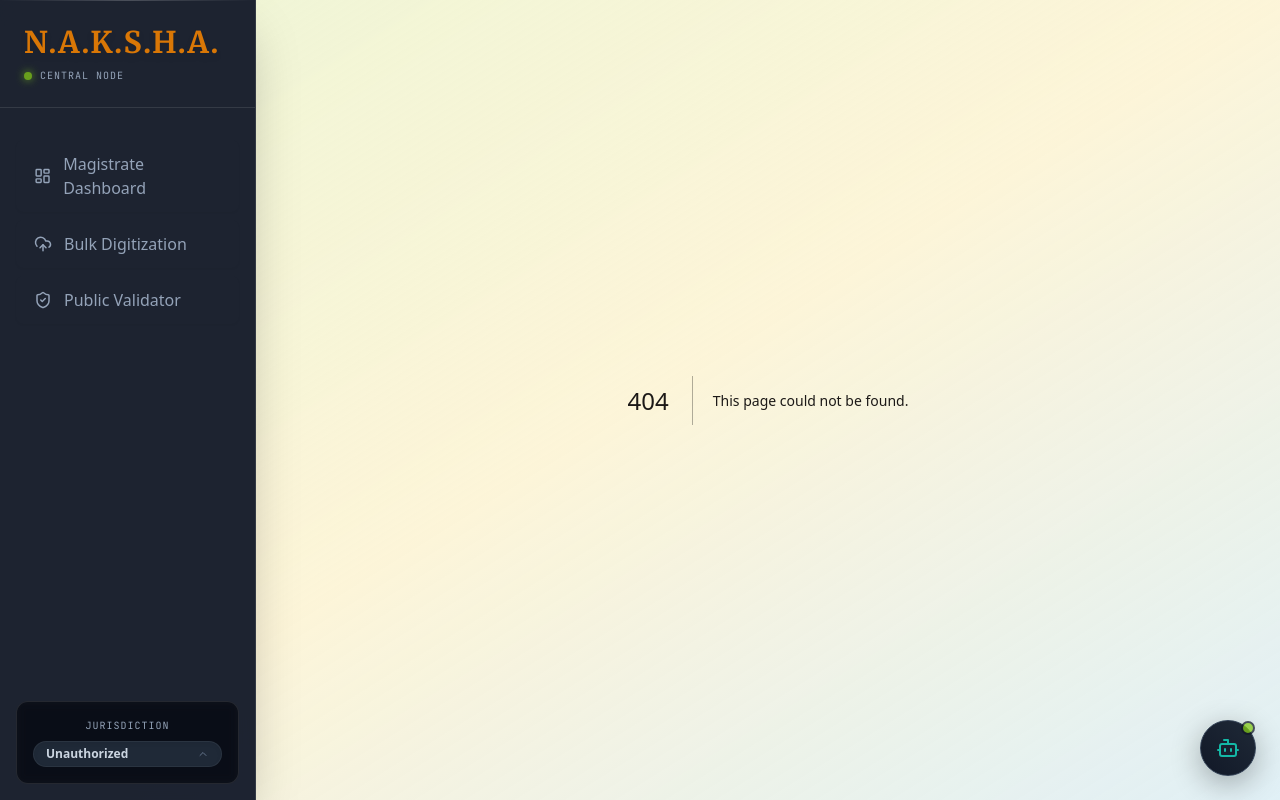
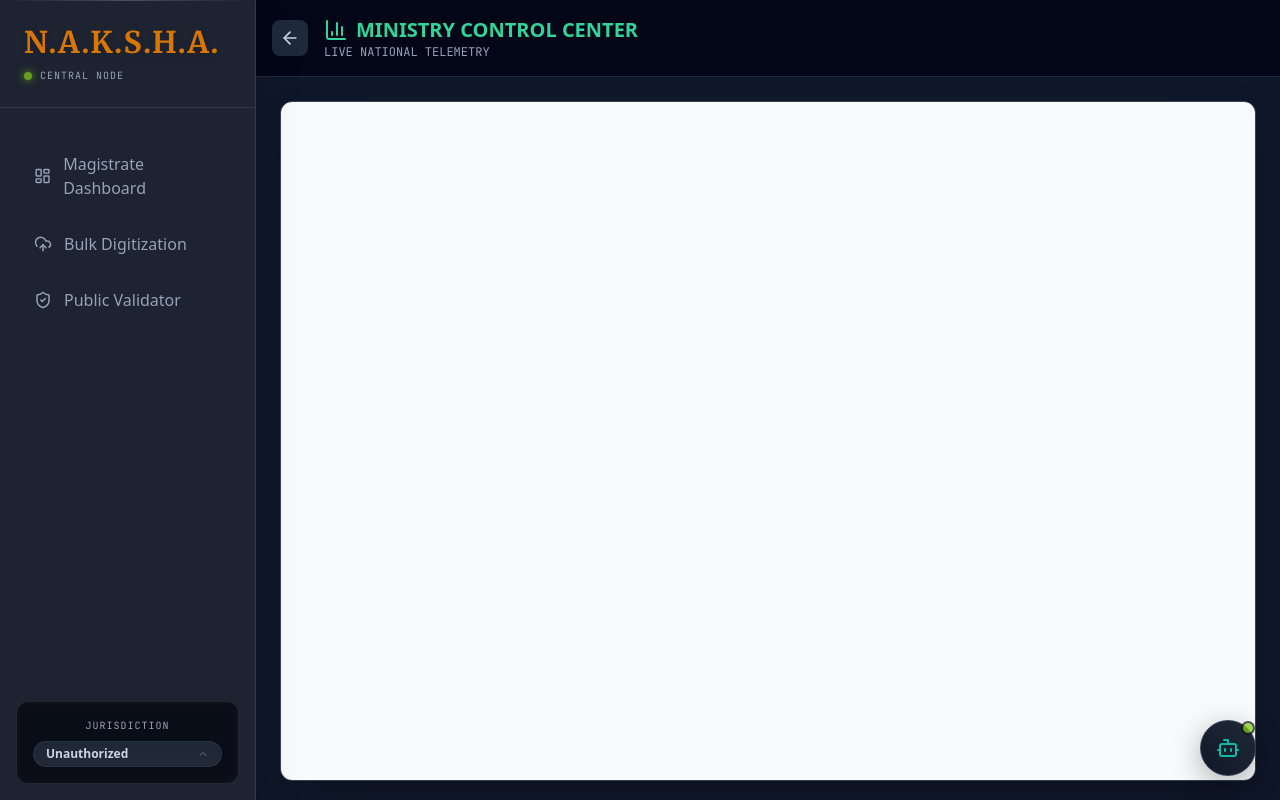
Before and after one commit to AmanBanik/NAKSHA_base, a Next.js app in the folder naksha-portal/: page /analytics in a window 1280 px wide. Before the commit this address had no page. Built offline with nearby package versions, Linux system fonts and the light colour scheme.

Commit message:
Feature: Embed Live Grafana Ministry Control Center seamlessly into the Next.js portal

```diff
--- /dev/null
+++ b/naksha-portal/src/app/analytics/page.tsx
@@ -0,0 +1,53 @@
+'use client';
+import { useEffect, useState } from 'react';
+import { BarChart3, ArrowLeft } from 'lucide-react';
+import { useRouter } from 'next/navigation';
+
+export default function AnalyticsPage() {
+    const router = useRouter();
+    const [grafanaUrl, setGrafanaUrl] = useState<string>('');
+
+    useEffect(() => {
+        // Dynamically grab the current Azure VM IP so we don't have to hardcode it!
+        // We look for the dashboard UID 'naksha_main'. We will set this UID when we create it in Grafana.
+        const currentHost = window.location.hostname;
+        setGrafanaUrl(`http://${currentHost}:3001/d/naksha_main/national-analytics?orgId=1&kiosk=tv`);
+    }, []);
+
+    return (
+        <div className="min-h-screen bg-slate-900 flex flex-col">
+            <header className="bg-slate-950 border-b border-slate-800 p-4 flex items-center justify-between">
+                <div className="flex items-center gap-4">
+                    <button
+                        onClick={() => router.push('/')}
+                        className="p-2 bg-slate-800 text-slate-300 rounded-lg hover:bg-slate-700 transition-colors"
+                    >
+                        <ArrowLeft size={20} />
+                    </button>
+                    <div>
+                        <h1 className="text-xl font-bold text-emerald-400 flex items-center gap-2">
+                            <BarChart3 size={24} />
+                            MINISTRY CONTROL CENTER
+                        </h1>
+                        <p className="text-xs text-slate-400 font-mono">LIVE NATIONAL TELEMETRY</p>
+                    </div>
+                </div>
+            </header>
+
+            <main className="flex-1 p-6 relative">
+                {grafanaUrl ? (
+                    <iframe
+                        src={grafanaUrl}
+                        className="w-full h-full min-h-[85vh] rounded-xl border border-slate-700 shadow-2xl bg-slate-950"
+                        frameBorder="0"
+                        title="Grafana Analytics"
+                    ></iframe>
+                ) : (
+                    <div className="w-full h-full min-h-[85vh] flex items-center justify-center text-slate-500">
+                        Initializing Secure Telemetry Link...
+                    </div>
+                )}
+            </main>
+        </div>
+    );
+}
--- a/naksha-portal/src/app/page.tsx
+++ b/naksha-portal/src/app/page.tsx
@@ -1,7 +1,7 @@
 'use client';
 import { useState, useEffect } from 'react';
 import axios from 'axios';
-import { Search, Filter, FileText, AlertTriangle, Download, ArrowRight, ShieldAlert, Cpu } from 'lucide-react';
+import { Search, Filter, FileText, AlertTriangle, Download, ArrowRight, ShieldAlert, Cpu, BarChart3 } from 'lucide-react';
 import { useRouter } from 'next/navigation';
 
 export default function Dashboard() {
@@ -140,11 +140,18 @@ export default function Dashboard() {
                           <Filter size={16} /> Status: All
                       </button>
                   </div>
-                    <button
-                        onClick={() => window.open(`${process.env.NEXT_PUBLIC_API_URL || 'http://naksha-6bytes.koreacentral.cloudapp.azure.com:8000'}/api/export/csv`, '_blank')}
-                        className="bg-gradient-to-r from-[#0D9488] to-[#059669] hover:from-[#0F766E] hover:to-[#047857] text-white px-6 py-2.5 rounded-xl font-bold text-sm shadow-lg shadow-teal-500/20 transition-all flex items-center gap-2 hover:scale-[1.02] active:scale-95">
-                        <Download size={16} /> Export Report
-                    </button>
+                  <div className="flex items-center gap-3">
+                      <button
+                          onClick={() => router.push('/analytics')}
+                          className="bg-slate-800 hover:bg-slate-700 text-emerald-400 px-6 py-2.5 rounded-xl font-bold text-sm shadow-lg transition-all flex items-center gap-2 hover:scale-[1.02] border border-slate-700">
+                          <BarChart3 size={16} /> Ministry Analytics
+                      </button>
+                      <button
+                          onClick={() => window.open(`${process.env.NEXT_PUBLIC_API_URL || 'http://naksha-6bytes.koreacentral.cloudapp.azure.com:8000'}/api/export/csv`, '_blank')}
+                          className="bg-gradient-to-r from-[#0D9488] to-[#059669] hover:from-[#0F766E] hover:to-[#047857] text-white px-6 py-2.5 rounded-xl font-bold text-sm shadow-lg shadow-teal-500/20 transition-all flex items-center gap-2 hover:scale-[1.02] active:scale-95">
+                          <Download size={16} /> Export Report
+                      </button>
+                  </div>
               </div>
 
               {/* Table */}
```
Also changed, not shown: 1 other file (tests, documents, lock files or other folders).
